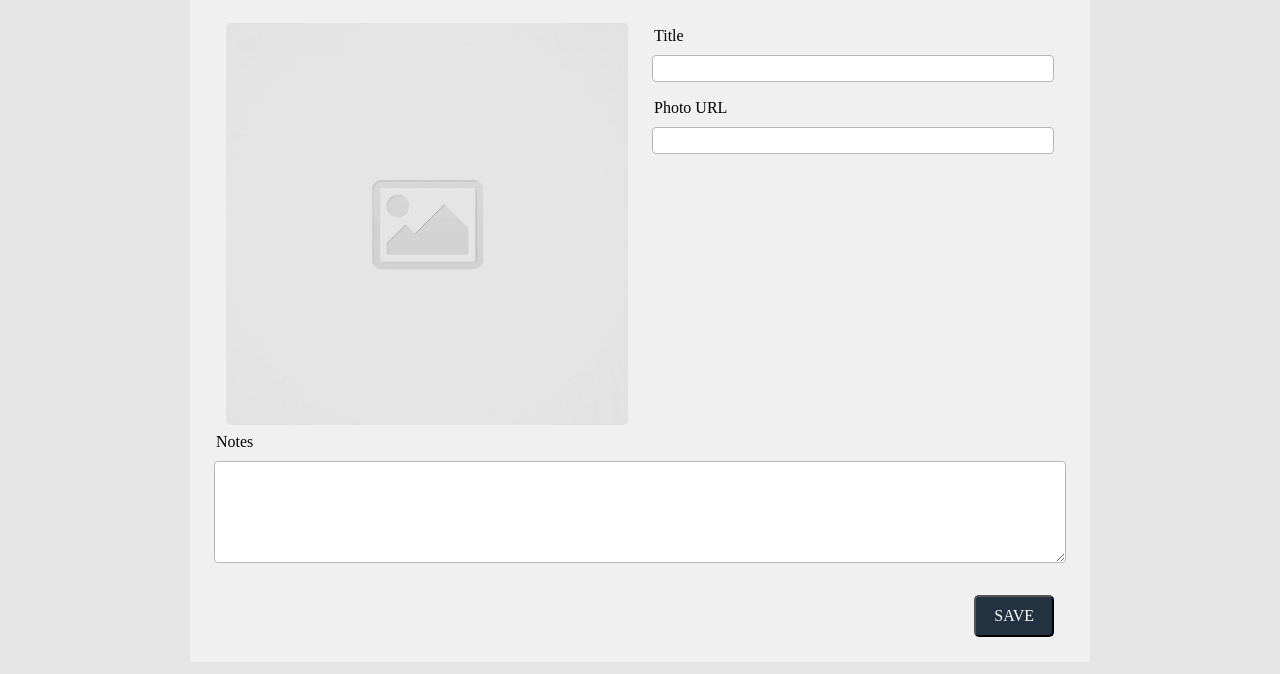
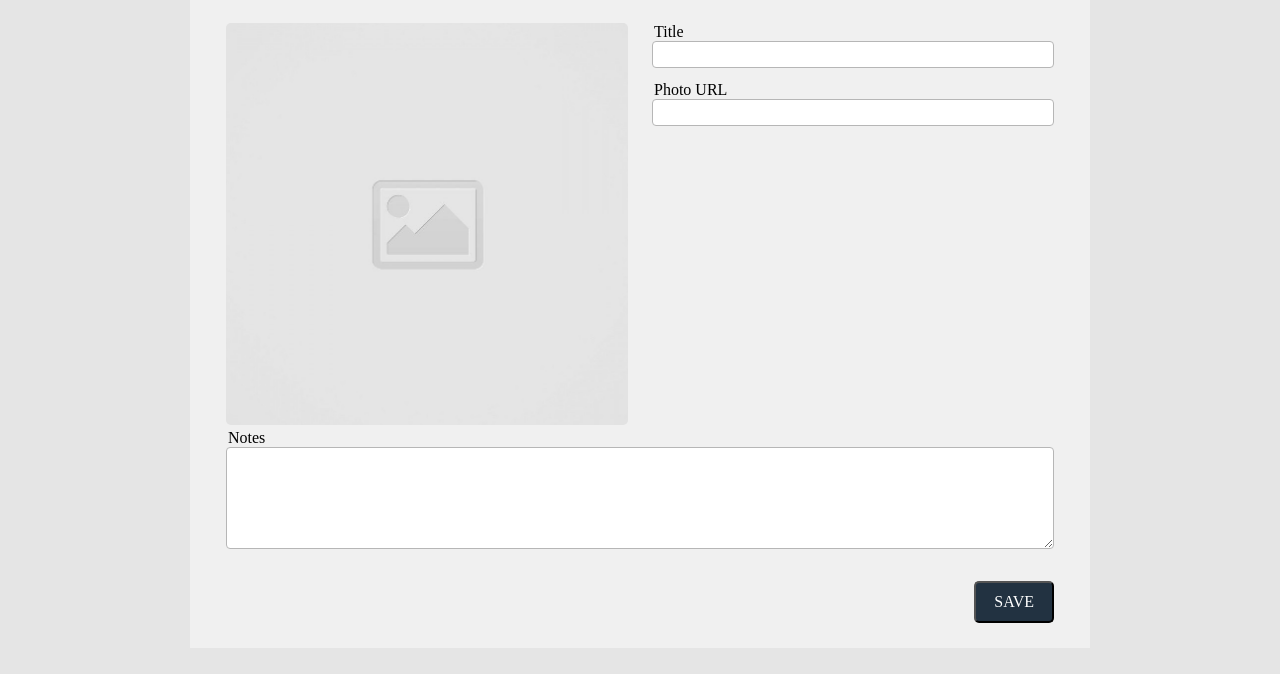
Before and after one commit to vkahlon/code-journal, a website: page index.html in a window 1280 px wide. Shown: the part 126-800 px from the top of the page. Drawn offline with Linux system fonts and the light colour scheme; a web font is replaced by a local one.

Commit message:
Completed all steps of Issue 1 of the Code-Journal Project.

```diff
--- a/css/styles.css
+++ b/css/styles.css
@@ -13,14 +13,13 @@
 .label-header-entry {
   font-weight: 500;
   margin-left: 2px;
-  flex-direction: column;
   width: 100%;
   margin-top: 4px;
   padding-bottom: 10px;
 }
 
 .input-mod-entry {
-  padding: 5px 0 5px 2px;
+  padding: 5px 0;
   border: 1.5px solid;
   border-color: rgb(182, 182, 182);
   box-shadow: none;
@@ -28,10 +27,6 @@
   width: 100%;
   margin-bottom: 13px;
   outline: none;
-}
-
-.message-entry {
-  width: 100%;
 }
 
 .input-mod-entry:hover {
--- a/index.html
+++ b/index.html
@@ -43,17 +43,17 @@
             <img src="images/placeholder-image-square.jpg" alt="placeholder-img" id="url-value">
           </div>
           <div class="column-half">
-            <label for="entry-title" class="row label-header-entry">Title</label>
+            <label for="entry-title" class="label-header-entry">Title</label>
             <input type="text" class="input-mod-entry" id="entry-title" name="title" minlength="1" maxlength="50" size="70">
 
-            <label for="photoURL" class="row label-header-entry">Photo URL</label>
+            <label for="photoURL" class="label-header-entry">Photo URL</label>
             <input type="url" class="input-mod-entry" id="photoURL" name="url" minlength="1" maxlength="200" size="70">
           </div>
         </div>
         <div class="row">
-          <div class="col-full">
-            <label for="message-entry" class="row label-header-entry">Notes</label>
-            <textarea name="message-entry" id="message" cols="105" rows="6" class="input-mod-entry"></textarea>
+          <div class="column-full">
+            <label for="message-entry" class="label-header-entry message-wrapper">Notes</label>
+            <textarea name="message-entry" id="message" cols="96" rows="6" class="input-mod-entry"></textarea>
           </div>
         </div>
         <div class="row">
```
